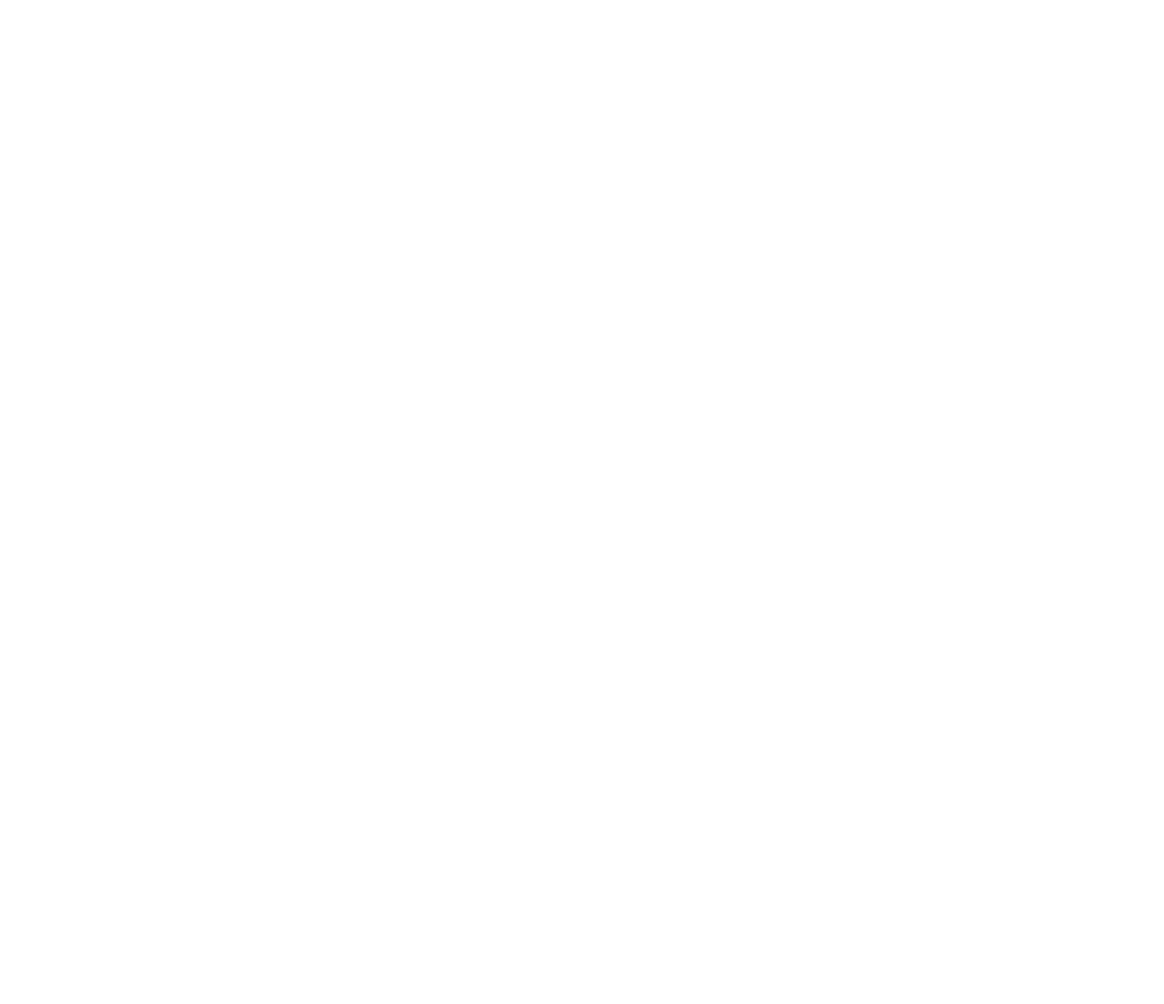
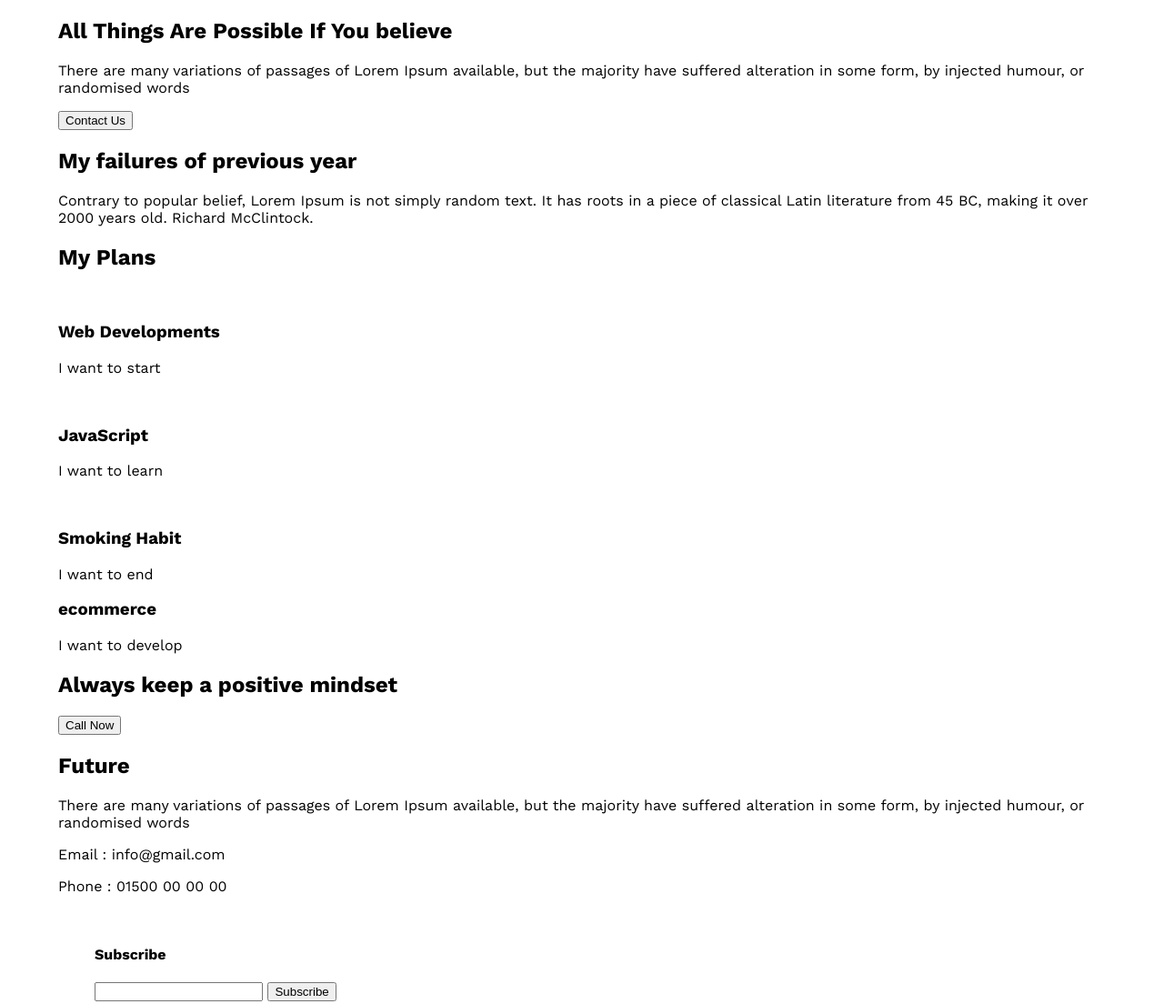
Before and after one commit to SajedurRahmanShihab/assignment_1, a plain HTML site: page index.html in a window 1280 px wide. Shown: the whole page at 91% size. Before the commit the page ends 800 px from the top, so only its background shows below. Drawn offline with nearby package versions, Linux system fonts and the light colour scheme.

Commit message:
html layout complete with container

```diff
--- a/index.html
+++ b/index.html
@@ -7,10 +7,79 @@
     <meta name="viewport" content="width=device-width, initial-scale=1.0">
     <title>Document</title>
     <link rel="stylesheet" href="style.css">
+    <link rel="preconnect" href="https://fonts.googleapis.com">
+    <link rel="preconnect" href="https://fonts.gstatic.com" crossorigin>
+    <link href="https://fonts.googleapis.com/css2?family=Work+Sans:wght@200;300;400;500;600;700&display=swap" rel="stylesheet">
 </head>
 
 <body>
-
+    <section>
+        <div class="container">
+            <h1>All Things Are Possible If You believe</h1>
+            <p>There are many variations of passages of Lorem Ipsum available, but the majority have suffered alteration in some form, by injected humour, or randomised words</p>
+            <button>Contact Us</button>
+        </div>
+    </section>
+    <div class="container">
+        <section>
+            <div>
+            </div>
+            <div>
+                <h2>My failures of previous year</h2>
+                <p>Contrary to popular belief, Lorem Ipsum is not simply random text. It has roots in a piece of classical Latin literature from 45 BC, making it over 2000 years old. Richard McClintock.</p>
+            </div>
+        </section>
+    </div>
+    <div class="container">
+        <section>
+            <h2>My Plans</h2>
+            <div>
+                <div>
+                    <img src="" alt="">
+                    <h3>Web Developments</h3>
+                    <p>I want to start</p>
+                </div>
+                <div>
+                    <img src="" alt="">
+                    <h3>JavaScript</h3>
+                    <p>I want to learn</p>
+                </div>
+                <div>
+                    <img src="" alt="">
+                    <h3>Smoking Habit</h3>
+                    <p>I want to end</p>
+                </div>
+                <div>
+                    <h3>ecommerce</h3>
+                    <p>I want to develop</p>
+                </div>
+            </div>
+        </section>
+    </div>
+    <div class="container">
+        <section>
+            <h2>Always keep a positive mindset</h2>
+            <button>Call Now</button>
+        </section>
+    </div>
+    <div class="container">
+        <footer>
+            <div>
+                <h2>Future</h2>
+                <p>There are many variations of passages of Lorem Ipsum available, but the majority have suffered alteration in some form, by injected humour, or randomised words</p>
+                <p>Email : info@gmail.com</p>
+                <p>Phone : 01500 00 00 00</p>
+                <img src="" alt="">
+                <img src="" alt="">
+                <img src="" alt="">
+            </div>
+            <dir>
+                <h4>Subscribe</h4>
+                <input type="text">
+                <button>Subscribe</button>
+            </dir>
+        </footer>
+    </div>
 </body>
 
 </html>
--- a/style.css
+++ b/style.css
@@ -0,0 +1,24 @@
+* {
+    box-sizing: border-box;
+}
+
+
+/* font */
+
+
+/*  */
+
+body {
+    margin: 0;
+    padding: 0;
+    font-family: 'Work Sans', sans-serif;
+}
+
+
+/* To create space both side of the page */
+
+.container {
+    max-width: 1200px;
+    width: 90%;
+    margin: 0 auto;
+}
```
Also changed, not shown: assets/tick.png (added).
